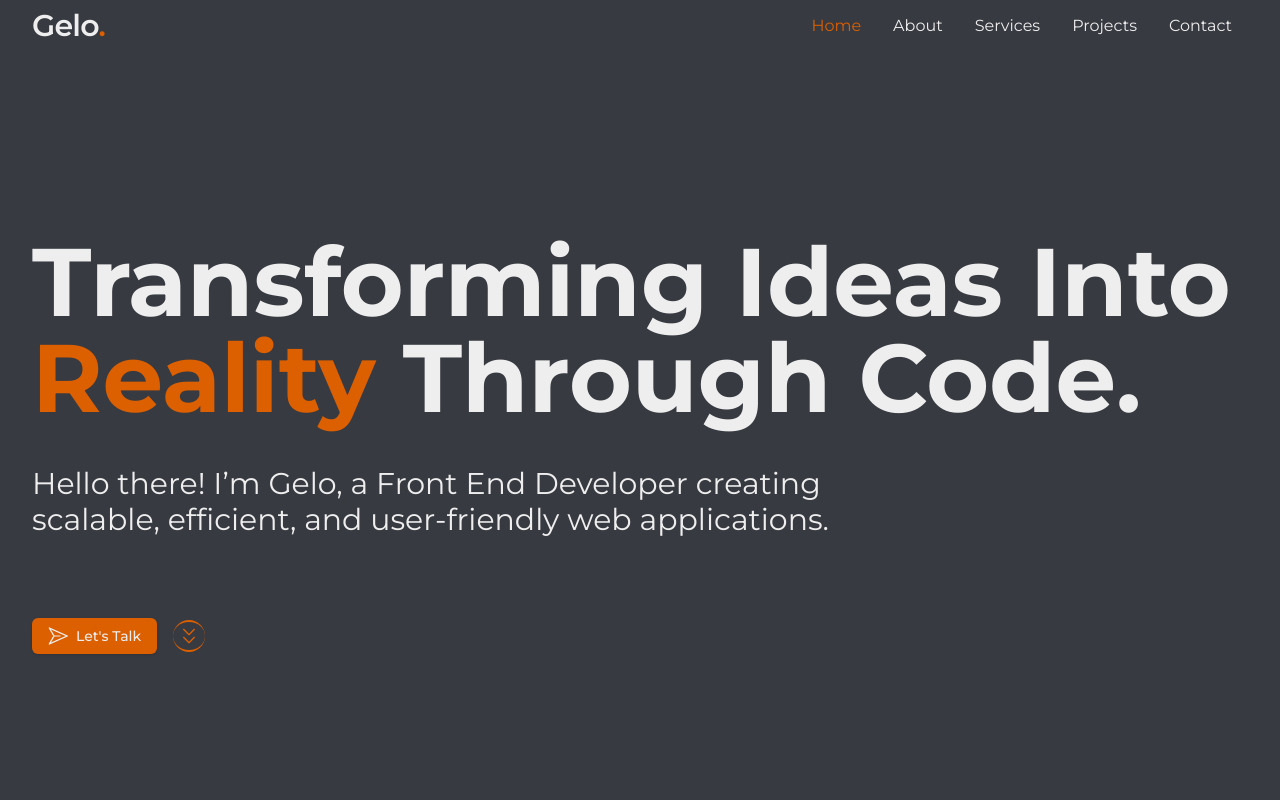
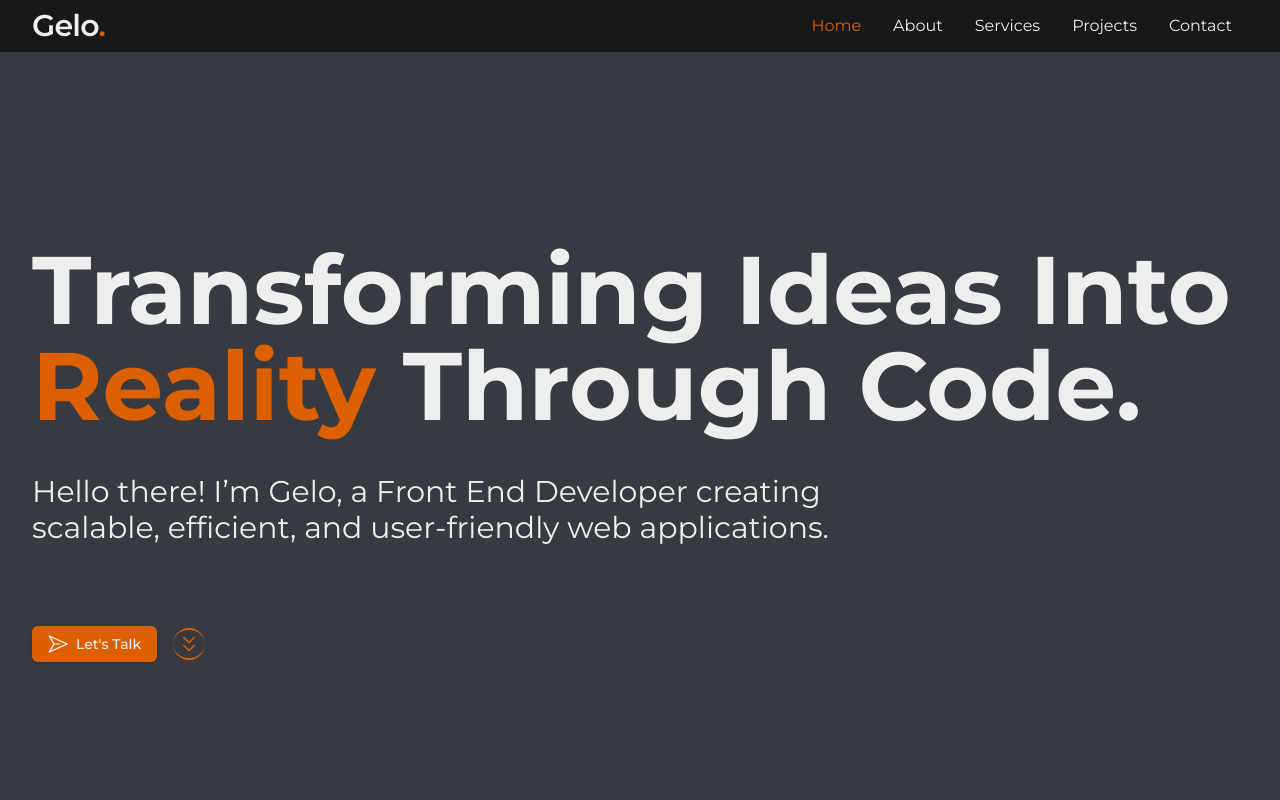
Before and after one commit to gelotuason/ferangelo-tuason, a Next.js app: page / in a window 1280 px wide. Shown: the top 800 px of the page. Built offline with nearby package versions, Linux system fonts and the light colour scheme.

Commit message:
add background

```diff
--- a/src/ui/footer.tsx
+++ b/src/ui/footer.tsx
@@ -14,7 +14,7 @@ const footerLinks = [
 
 export default function Footer() {
     return (
-        <footer className="border-t border-secondary py-4 h-max container relative flex flex-col items-center justify-center">
+        <footer className="bg-secondary-foreground py-4 h-max container relative flex flex-col items-center justify-center">
             <FooterMenu />
             <h2 className="scroll-m-20 text-3xl font-semibold tracking-tight mt-4 mb-4">
                 Gelo<span className="text-accent">.</span>
--- a/src/ui/nav.tsx
+++ b/src/ui/nav.tsx
@@ -29,7 +29,7 @@ export default function Nav() {
     const isDesktop = useMediaQuery('(min-width: 768px)');
 
     return (
-        <nav className="container relative mt-2 z-10 flex items-center justify-between">
+        <nav className="bg-secondary-foreground py-2 container relative z-10 flex items-center justify-between">
             <Link href='/'>
                 <h2 className="scroll-m-20 text-3xl font-semibold tracking-tight first:mt-0">
                     Gelo<span className="text-accent">.</span>
```
